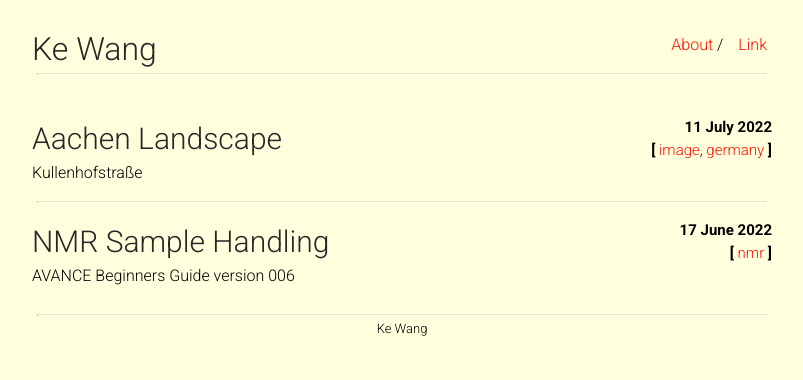
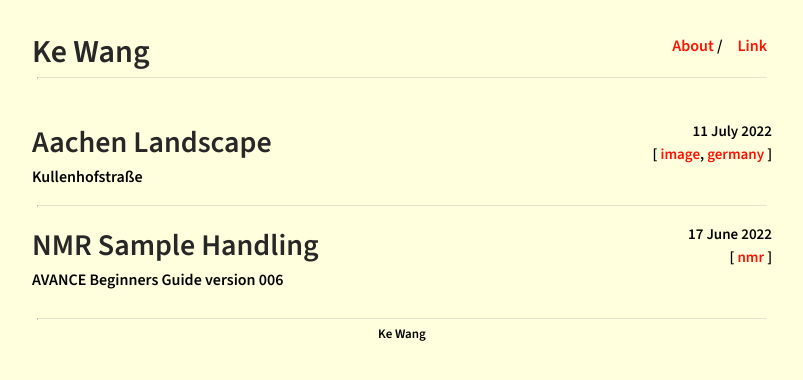
Before and after one commit to ekdc11/ekdc11.github.io, a Jekyll site: the page built from index.html, in a window 1280 px wide. Shown: the top 380 px of the page, without its empty margins (238-1041 px from the left). Built offline with Jekyll 4.4.1, drawn with Linux system fonts in a browser that asks for light colours.

Commit message:
Update main.scss

```diff
--- a/css/main.scss
+++ b/css/main.scss
@@ -13,7 +13,7 @@ $small-width: 480px;
 
 body {
     margin: 0;
-    font-family: "Roboto", sans-serif;
+    font-family: "Source Sans 3", sans-serif;
     background-color: #FFFFDD;
     min-height: 100%;
 }
```
